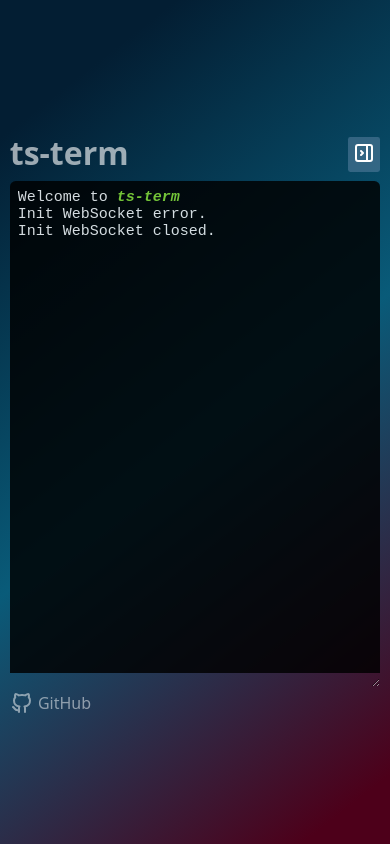
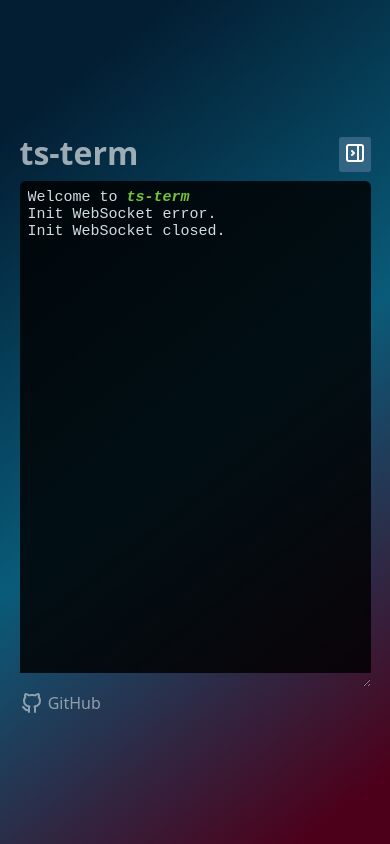
Before and after one commit to Sammy-T/ts-term, a website built with Vite: page web/index.html in a window 390 px wide. Built offline with nearby package versions, Linux system fonts and the light colour scheme; no server answers; what @xterm/addon-web-links would draw is missing.

Commit message:
Reduce xterm container width
This improves spacing on mobile.

```diff
--- a/web/src/style.css
+++ b/web/src/style.css
@@ -181,7 +181,7 @@ main {
 
 #xterm-container {
 	min-width: 25dvw;
-	width: 95dvw;
+	width: 90dvw;
 	max-width: 97dvw;
 	min-height: 10dvh;
 	height: 60dvh;
```
